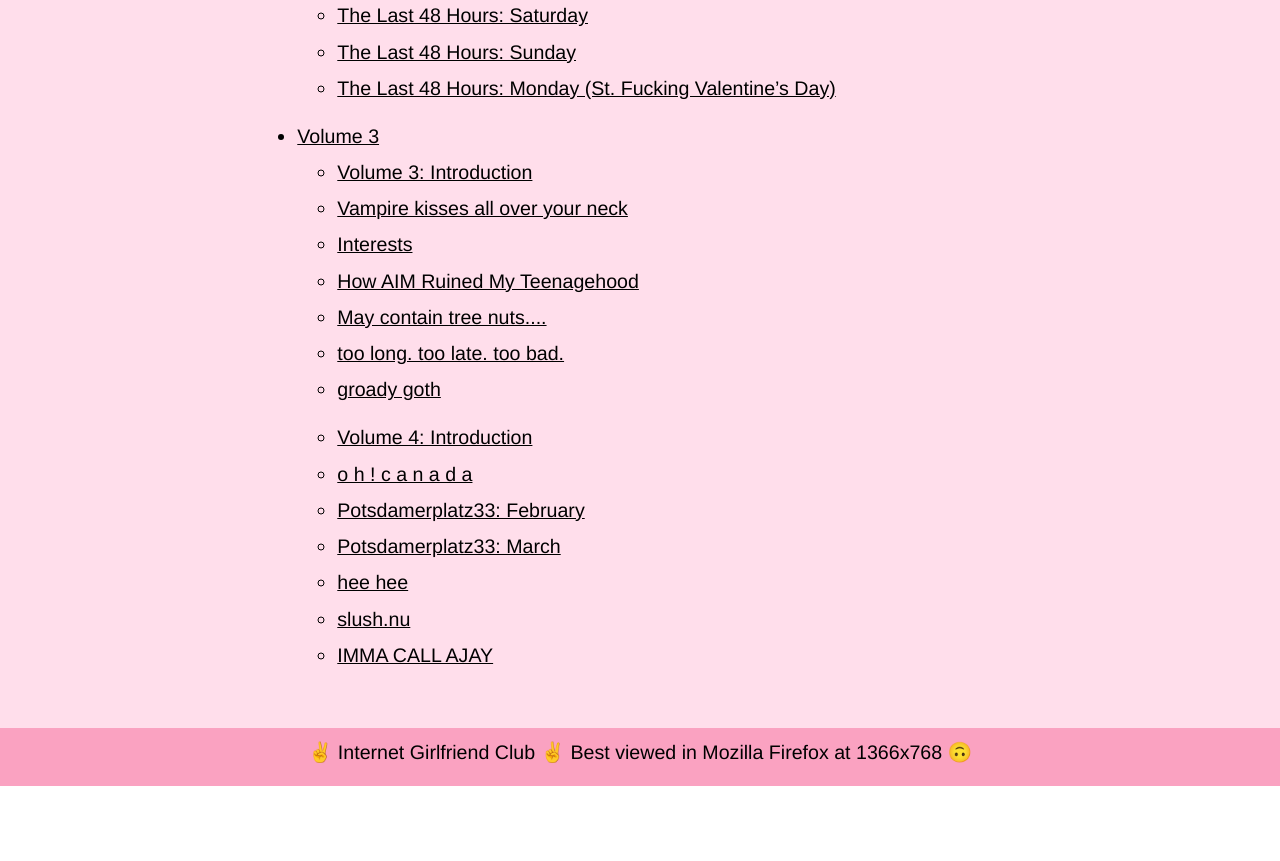
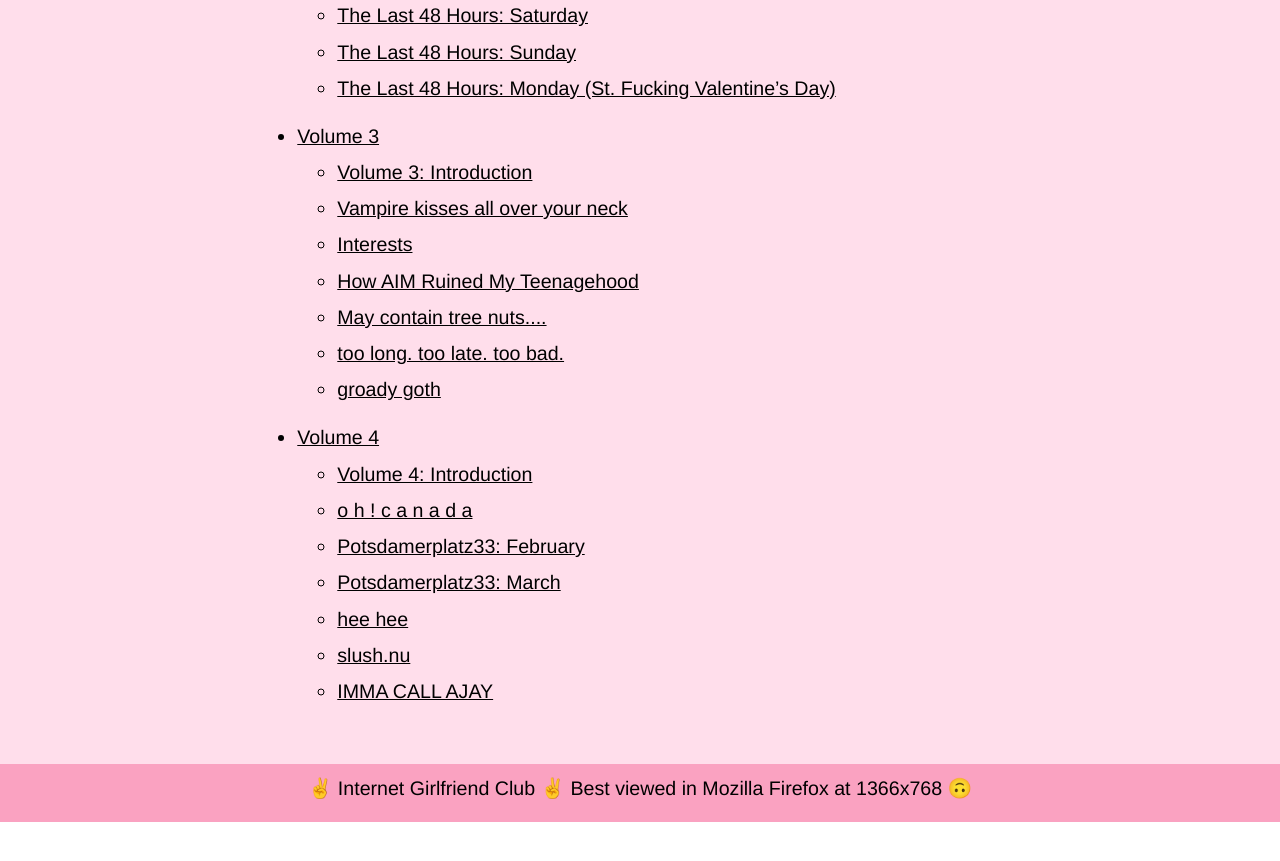
Before and after one commit to ablwr/internetgirlfriend_club, a Jekyll site: the page built from volumes.md, in a window 1280 px wide and 900 px high, scrolled down 827 px. Shown: the top 861 px of the window. Built offline with Jekyll 4.4.1, drawn with Linux system fonts in a browser that asks for light colours.

Commit message:
add li on volumes page

```diff
--- a/volumes.md
+++ b/volumes.md
@@ -30,6 +30,7 @@ navigation: true
     {% endfor %}
   </ul>
 
+  <li><a class="page-link" href="/volume3/0.html">Volume 4</a></li>
   <ul class="">
     {% for post in site.volume4 %}
       <li class=""><a href="{{ post.url }}">{{ post.title }}</a></li>
```
